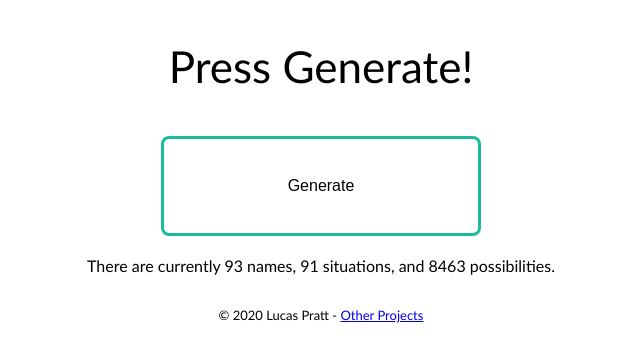
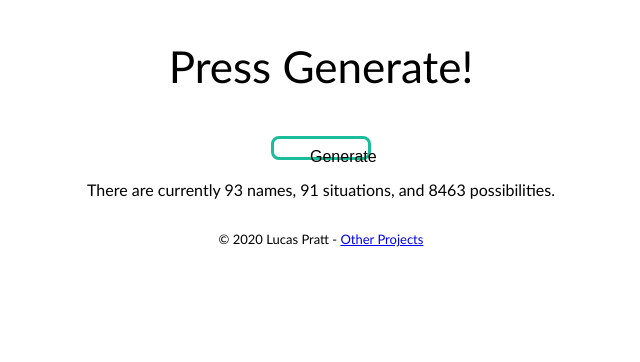
Before and after one commit to lucaslovestacos/lucaslovestacos.github.io, a PHP site: page /KiwisFunAndEpicArtStreamingTool/index.html in a window 1280 px wide. Shown: the part 276-638 px from the top of the page, without its empty margins (319-959 px from the left). Run offline with PHP 8.4, Linux system fonts and the light colour scheme.

Commit message:
Update kiwiStyle.css

```diff
--- a/KiwisFunAndEpicArtStreamingTool/kiwiStyle.css
+++ b/KiwisFunAndEpicArtStreamingTool/kiwiStyle.css
@@ -4,8 +4,6 @@
 
 .button {
 	border: 3px solid #1abc9c;
-	width: 320px;
-  	height: 100px;
 }
 
 .button:hover {
```
